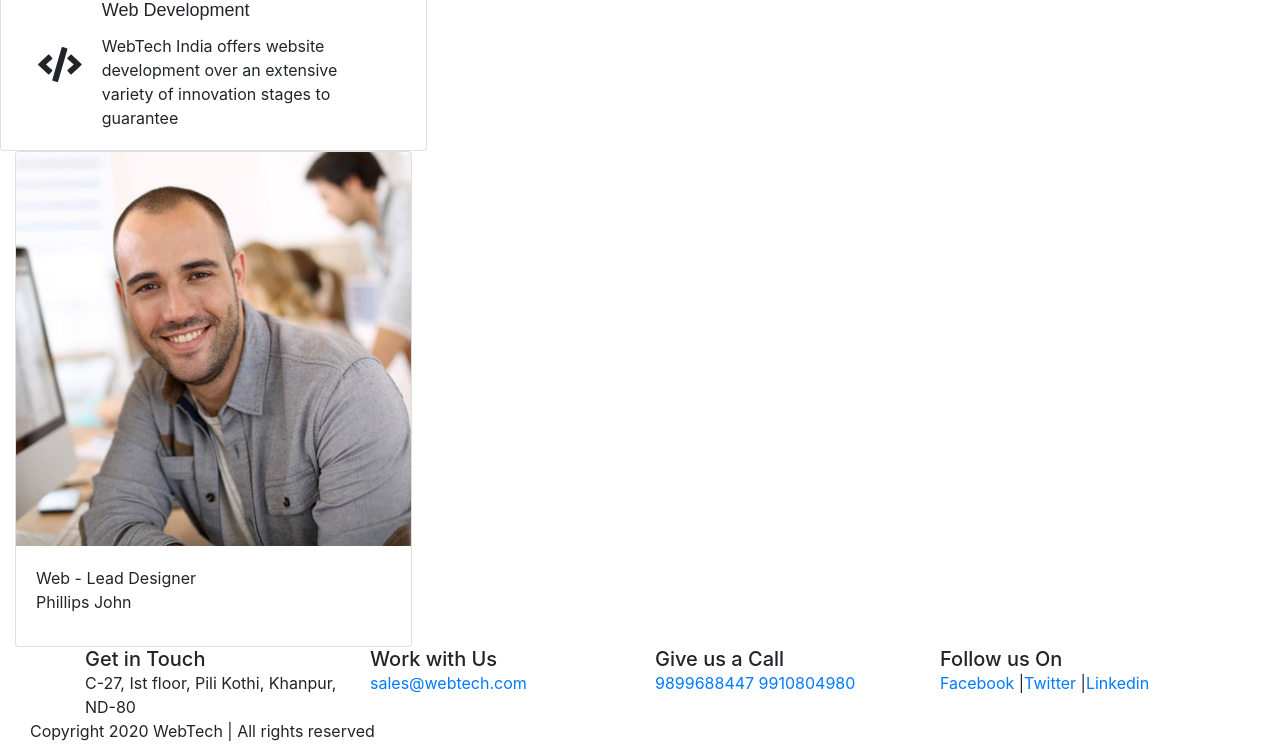
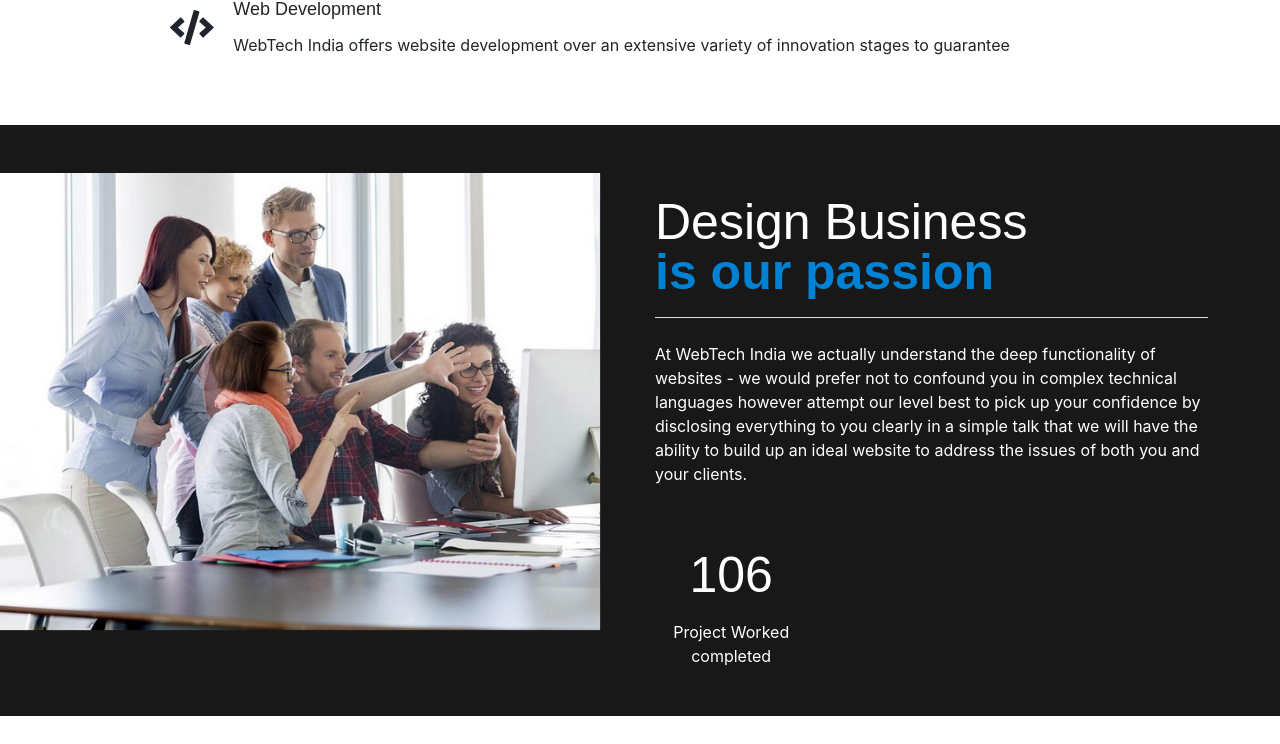
Before and after one commit to arif2703/webtech, a React (Create React App) app in the folder webtech/: page / in a window 1280 px wide. Shown: the part 660-1404 px from the top of the page. Built offline with nearby package versions, Linux system fonts and the light colour scheme.

Commit message:
passion component

```diff
--- a/webtech/src/App.css
+++ b/webtech/src/App.css
@@ -184,3 +184,59 @@ header li a:hover {
 }
 
 /* Banner end */
+
+
+.card {
+  margin-top: 30px; border: none;
+}
+.card i {font-size: 35px;}
+.card h3{
+  font-size: 22px;
+  font-weight: bold;
+  color: #000;
+}
+
+i.faIconSize {font-size: 40px;}
+
+.aboutWrap{
+  background-color: #181818;
+}
+
+.padLzero{padding-left: 0 !important;}
+.padL-Rzero{padding-left: 0 !important; padding-right: 0 !important}
+.padL-R-Bzero{padding-left: 0 !important; padding-right: 0 !important; padding-bottom: 0 !important;}
+.services-body{
+  width: 100%;
+  /* background:url(../images/bg-mobile.png) no-repeat top right; */
+  /* background: url("../public/images/bg-mobile.png") no-repeat top right; */
+
+  margin: 65px 0 50px 0;
+  padding: 30px 0 0 0;
+  min-height: 500px;
+  display: inline-block;
+}
+
+h2 {
+  font-size: 50px;
+  color: #404040;
+  font-family: 'Raleway', sans-serif;
+  padding: 0 0 20px 0;
+  border-bottom: 1px solid #dcdcdc;
+  line-height: 50px;
+}
+
+
+h2 span {
+  color: #0082d4;
+  font-weight: 900;
+  display: block;
+}
+
+h4 {
+  font-size: 50px;
+  color: #fff;
+  font-family: 'Raleway', sans-serif;
+  padding: 0 0 20px 0;
+  line-height: 50px;
+}
+/* service card end */
--- a/webtech/src/App.js
+++ b/webtech/src/App.js
@@ -7,6 +7,7 @@ import Footer from './layout/footer'
 import TeamComponent from './components/teamComponent'
 import Header from './layout/header.layout'
 import BannerBig from './components/banner.component'
+import OurPassion from './layout/our.passion.layout'
 
 function App() {
   return (
@@ -23,13 +24,15 @@ function App() {
         />
 
 
-      <div className="card col-md-6 col-lg-4">
+
         <ServiceComponent
           heading="Web Development"
           description="WebTech India offers website development over an extensive variety of innovation stages to guarantee"
           icon="faCode"
         />
-      </div>
+
+         <OurPassion/>
+
       <div>
         <TeamComponent
           designation = 'Web - Lead Designer'
--- /dev/null
+++ b/webtech/src/components/about.component.js
@@ -0,0 +1,29 @@
+import React from "react";
+import Badge from "./badge.component";
+
+const About = ({ title1, title2, imgUrl, description }) => {
+  return (
+    <div className="container-fluid aboutWrap p-5 mt-5 padLzero">
+      <div className="row">
+        <div className="col-md-6 col-sm-12">
+          <img src={imgUrl} alt="About Us" className="img-fluid" />
+        </div>
+        <div className="col-md-6 col-sm-12">
+          <h2 className="m-4 mt-4 text-white">
+            {title1}
+            <span>{title2}</span>
+          </h2>
+          <p className="m-4 mt-4 text-white">{description}</p>
+
+          <div className="container-fluid mt-5">
+            <div className="row">
+              <Badge number="106" content="Project Worked completed" />
+            </div>
+          </div>
+        </div>
+      </div>
+    </div>
+  );
+};
+
+export default About;
--- /dev/null
+++ b/webtech/src/components/badge.component.js
@@ -0,0 +1,15 @@
+import React from "react";
+
+const Badge = ({ number, content }) => {
+  return (
+
+        <div className="col-md-4 col-sm-4 text-center text-white">
+          <i className="fa fa-handshake-o faIconSize" aria-hidden="true"></i>
+          <h4 className="mt-3">{number}</h4>
+          <p className="text-white">{content}</p>
+
+    </div>
+  );
+};
+
+export default Badge;
--- /dev/null
+++ b/webtech/src/layout/our.passion.layout.js
@@ -0,0 +1,17 @@
+import React from 'react'
+import About from '../components/about.component'
+
+const OurPassion = () =>{
+  return(
+    <>
+      <About
+        imgUrl={`${process.env.PUBLIC_URL}/images/pic1.jpg`}
+        title1="Design Business"
+        title2="is our passion"
+        description="At WebTech India we actually understand the deep functionality of websites - we would prefer not to confound you in complex technical languages however attempt our level best to pick up your confidence by disclosing everything to you clearly in a simple talk that we will have the ability to build up an ideal website to address the issues of both you and your clients."
+      />
+    </>
+  )
+}
+
+export default OurPassion;
```
Also changed, not shown: webtech/public/images/pic1.jpg (added).
